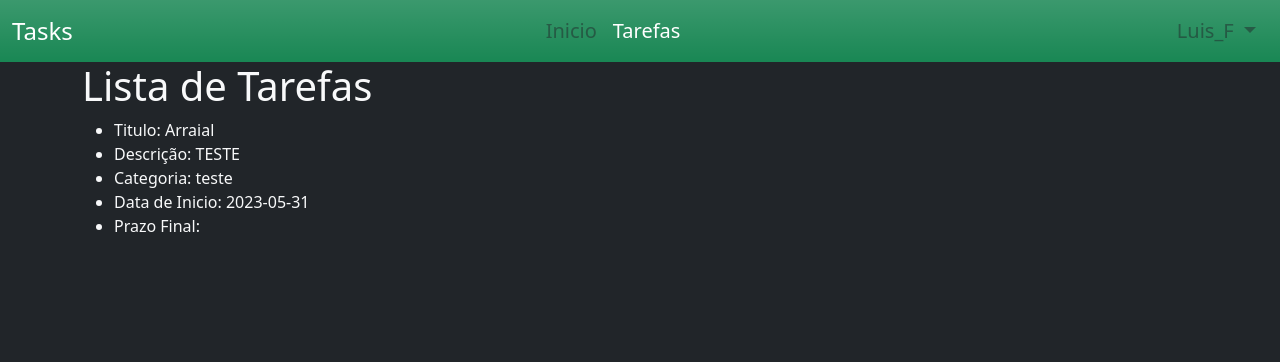
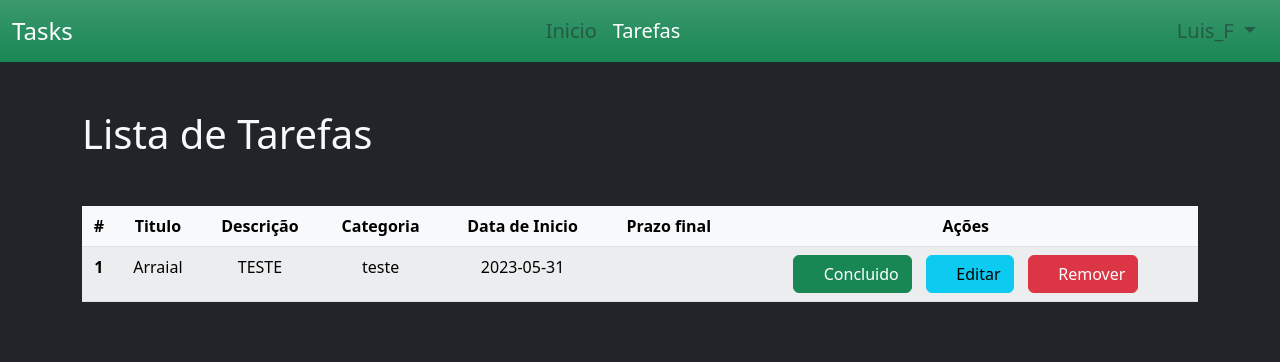
Before and after one commit to MiguelMelo-1/projeto_sw, a Flask app: page /tasks in a window 1280 px wide. Shown: the top 362 px of the page. Run offline with Flask 3, Linux system fonts and the light colour scheme; a user stored in the database is signed in; data comes from the database, SQL or seed files in the repository; both versions use the stored data as it was after the commit; some libraries are stand-ins or nearby versions; some web fonts are replaced.

Commit message:
MiguelMelo

```diff
--- a/project/routes.py
+++ b/project/routes.py
@@ -71,3 +71,12 @@
 def tasks():
     tasks = Task.query.filter_by(id_user = current_user.id).all()
     return render_template('tarefas.html', tasks=tasks)
+
+@app.route("/task_done/<task_id>")
+def task_done(task_id):
+    task_done = Task.query.filter_by(id = task_id).first()
+    task_done.state = True
+    db.session.commit()
+    return redirect(url_for('tasks'))
+
+# //TODO: Adicionar o update tasks e o remove task bem como o respetivo html e o module
--- a/project/templates/tarefas.html
+++ b/project/templates/tarefas.html
@@ -12,26 +12,59 @@
 
 {% block content %}
 <!-- content -->
-<div class="container">
+<div class="container mt-5">
     <h1 class="text-light">Lista de Tarefas</h1>
-    <ul>
-        {% for task in tasks %}
-        <li class="text-light">Titulo: {{ task.title }}</li>
-        <li class="text-light">Descrição: {{ task.desc }}</li>
-        <li class="text-light">Categoria: {{ task.category }}</li>
-        <li class="text-light">Data de Inicio: {{ task.date_start }}</li>
-        <li class="text-light">Prazo Final: {{ task.date_end }}</li>
-        <hr>
-        {% endfor %}
-    </ul>
+    <table class="table table-light table-striped mt-5 text-center">
+        <thead class="table-light">
+          <tr>
+            <th scope="col">#</th>
+            <th scope="col">Titulo</th>
+            <th scope="col">Descrição</th>
+            <th scope="col">Categoria</th>
+            <th scope="col">Data de Inicio</th>
+            <th scope="col">Prazo final</th>
+            <th scope="col">Ações</th>
+          </tr>
+        </thead>
+        <tbody>
+            {% set temp = 0 %}
+            {% for task in tasks %}
+            {% set temp = temp + 1 %}
+                <tr>
+                    <th scope="row">{{ temp }}</th>
+                    <td>{{ task.title }}</td>
+                    <td>{{ task.desc }}</td>
+                    <td>{{ task.category }}</td>
+                    <td>{{ task.date_start }}</td>
+                    <td>{{ task.date_end }}</td>
+                    <td  style="right: 0%;">
+                        <a href="{{ url_for('task_done', task_id=task.id) }}" class="flex btn btn-success" style="margin-right: 10px;">
+                            <i class="fa-solid fa-check" style="margin-right: 5px;"></i>Concluido
+                        </a>
+                        <a href="#" class="flex btn btn-info" style="margin-right: 10px;">
+                            <i class="fa-solid fa-pen" style="margin-right: 5px;"></i>Editar
+                        </a>
+                        <a href="#" class="flex btn btn-danger">
+                            <i class="fa-solid fa-trash" style="margin-right: 5px;"></i>Remover
+                        </a>
+                    </td>
+                </tr>
+            {% endfor %}
+        </tbody>
+      </table>
 </div>
+
+
+
 <div id="tabela-tasks" class="bg-light mt-5"></div>
 <div id="example-table"></div>
 <!-- end content -->
 {% endblock %}
 
+
+
+
 {% block script %}
-
 <script>
     function onLoad() {
         document.getElementById("idNavTarefas").className = "nav-link text-white active fs-5";
```
Also changed, not shown: instance/todos.db.
